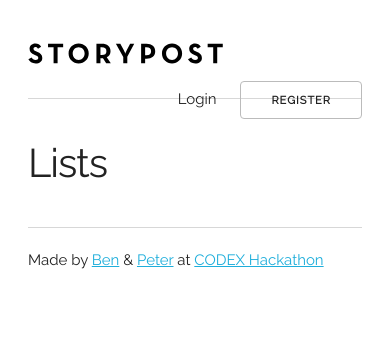
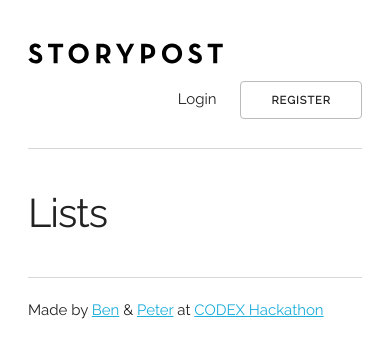
Before and after one commit to psiemens/storypost, a Django app: page /lists/ in a window 390 px wide. Shown: the top 358 px of the page. Run offline with Django 3.2, Linux system fonts and the light colour scheme; data that the repository does not hold is empty; some libraries are stand-ins or nearby versions.

Commit message:
Look better on iPhone/mobile

```diff
--- a/static/base.css
+++ b/static/base.css
@@ -1,6 +1,5 @@
 header {
     padding: 20px 0;
-    height: 50px;
     margin-bottom: 40px;
     border-bottom: 1px solid rgb(215, 215, 215);
 }
--- a/templates/base.html
+++ b/templates/base.html
@@ -2,6 +2,7 @@
 <html>{% load staticfiles %}
 <head>
     <title>Storypost</title>
+    <meta name="viewport" content="width=device-width">
     <link rel="stylesheet" href="//cdnjs.cloudflare.com/ajax/libs/skeleton/2.0.4/skeleton.min.css">
     <link rel="stylesheet" href="{% static "base.css" %}">
     <link href='http://fonts.googleapis.com/css?family=Raleway' rel='stylesheet'>
```
